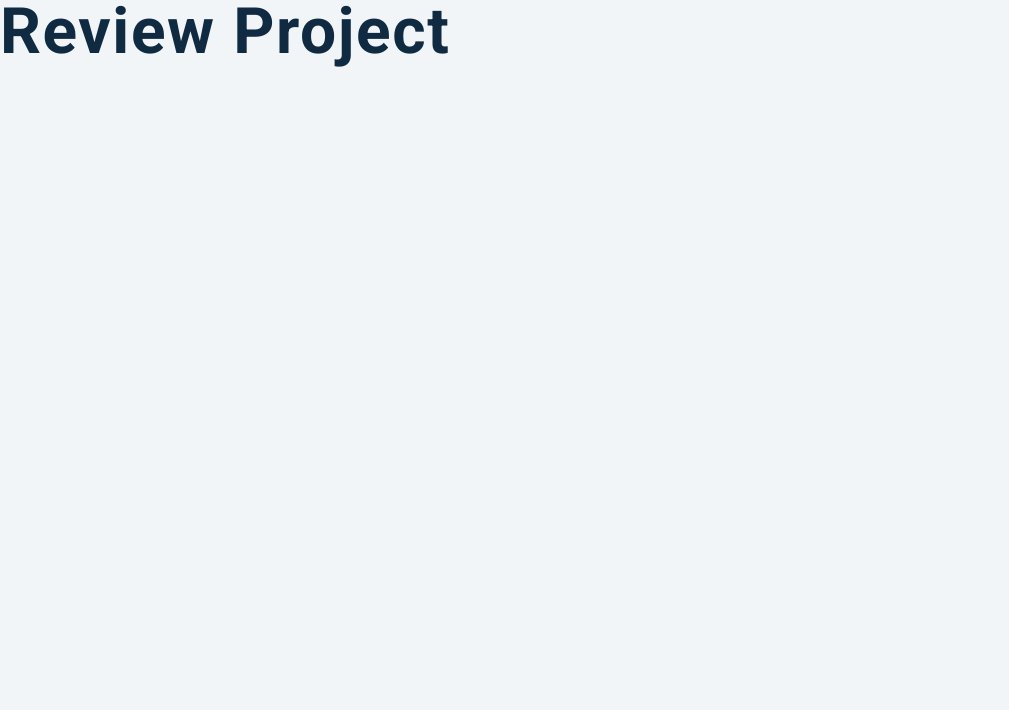
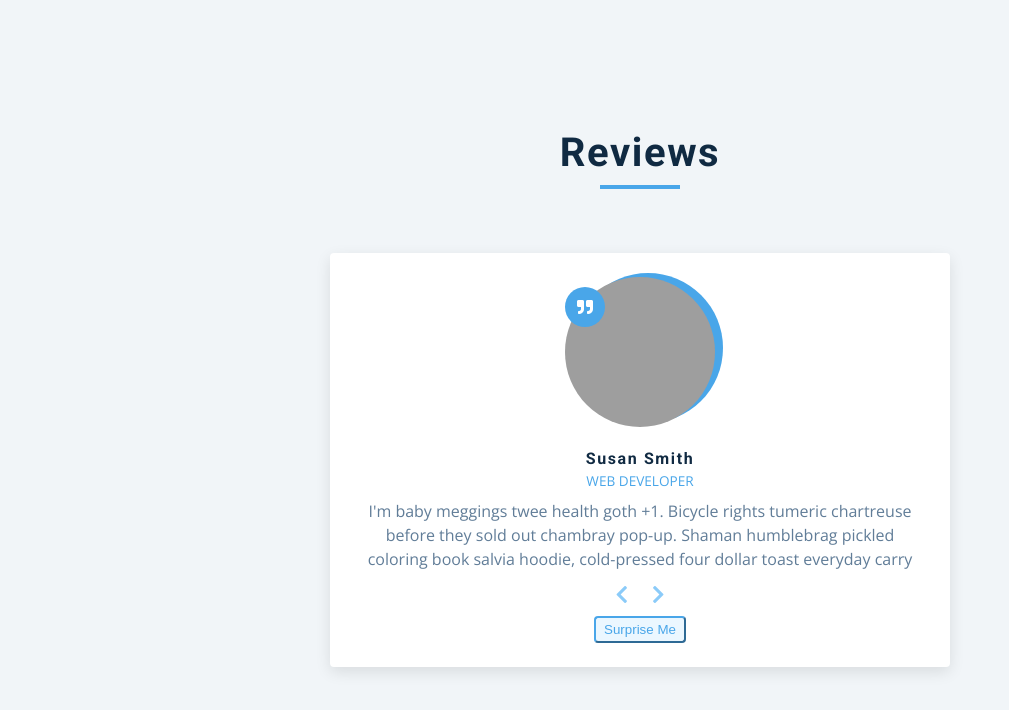
Before and after one commit to JWLotriet/sandbox, a plain HTML site: page DOM-Projects/reviews/index.html in a window 1280 px wide. Shown: the whole page, without its empty margins (0-1009 px from the left). Drawn offline with nearby package versions, Linux system fonts and the light colour scheme; grey boxes are pictures that could not be loaded.

```diff
--- a/DOM-Projects/reviews/app.js
+++ b/DOM-Projects/reviews/app.js
@@ -37,3 +37,58 @@ const reviews = [
       "Edison bulb put a bird on it humblebrag, marfa pok pok heirloom fashion axe cray stumptown venmo actually seitan. VHS farm-to-table schlitz, edison bulb pop-up 3 wolf moon tote bag street art shabby chic. ",
   },
 ];
+
+//select itmes
+const img = document.getElementById("person-img");
+const author = document.getElementById("author");
+const job = document.getElementById("job");
+const info = document.getElementById("info");
+
+const prevBtn = document.querySelector(".prev-btn");
+const nextBtn = document.querySelector(".next-btn");
+const randomBtn = document.querySelector(".random-btn");
+
+// set starting item
+
+let currentItem = 0;
+
+// load initial item
+window.addEventListener("DOMContentLoaded", function () {
+  showPerson();
+});
+
+// show person based on item
+
+function showPerson() {
+  const item = reviews[currentItem];
+  img.src = item.img;
+  author.textContent = item.name;
+  job.textContent = item.job;
+  info.textContent = item.text;
+}
+
+//show person
+
+nextBtn.addEventListener("click", function () {
+  currentItem++;
+  if (currentItem > reviews.length - 1) {
+    currentItem = 0;
+  }
+  showPerson();
+});
+
+//show prev person
+prevBtn.addEventListener("click", function () {
+  currentItem--;
+  if (currentItem < 0) {
+    currentItem = reviews.length - 1;
+  }
+  showPerson();
+});
+
+//Show random
+randomBtn.addEventListener("click", function () {
+  currentItem = Math.floor(Math.random() * reviews.length);
+
+  showPerson();
+});
--- a/DOM-Projects/reviews/index.html
+++ b/DOM-Projects/reviews/index.html
@@ -14,7 +14,36 @@
     <link rel="stylesheet" href="styles.css" />
   </head>
   <body>
-    <h1>review project</h1>
+    <main>
+      <div class="container">
+        <!-- title -->
+        <div class="title">
+          <h2>reviews</h2>
+          <div class="underline"></div>
+        </div>
+        <!-- review -->
+        <article class="review">
+          <div class="img-container">
+            <img src="./person-1.jpeg" id="person-img" alt="" />
+          </div>
+          <h4 id="author">sara jones</h4>
+          <p id="job">ux designer</p>
+          <p id="info">
+            Lorem ipsum dolor sit amet consectetur adipisicing elit. Mollitia
+            numquam voluptate adipisci cum iusto? Quidem suscipit ipsam
+            distinctio quis accusantium!
+          </p>
+
+          <!-- prev and next buttons -->
+          <div class="button-container">
+            <button class="prev-btn fas fa-chevron-left"></button>
+            <button class="next-btn fas fa-chevron-right"></button>
+          </div>
+          <!-- random button -->
+          <button class="random-btn">surprise me</button>
+        </article>
+      </div>
+    </main>
     <!-- javascript -->
     <script src="app.js"></script>
   </body>
```
